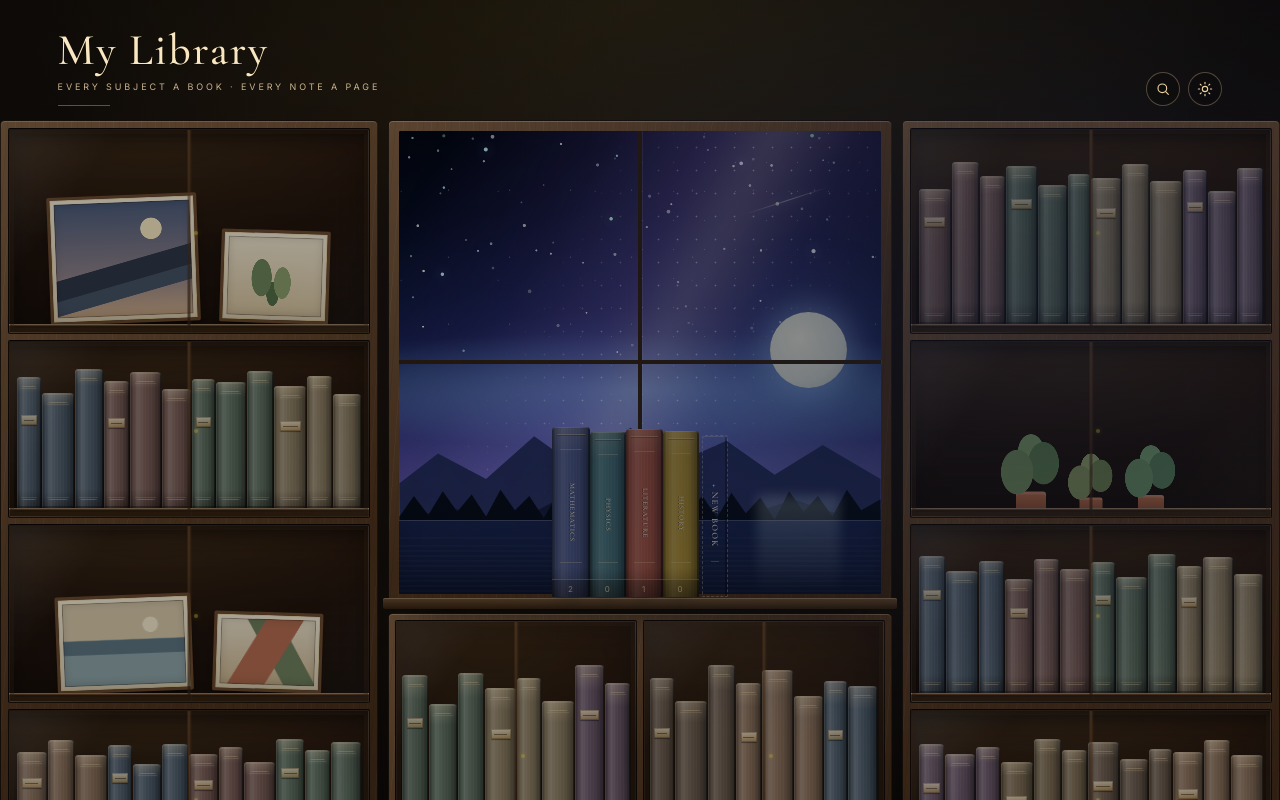
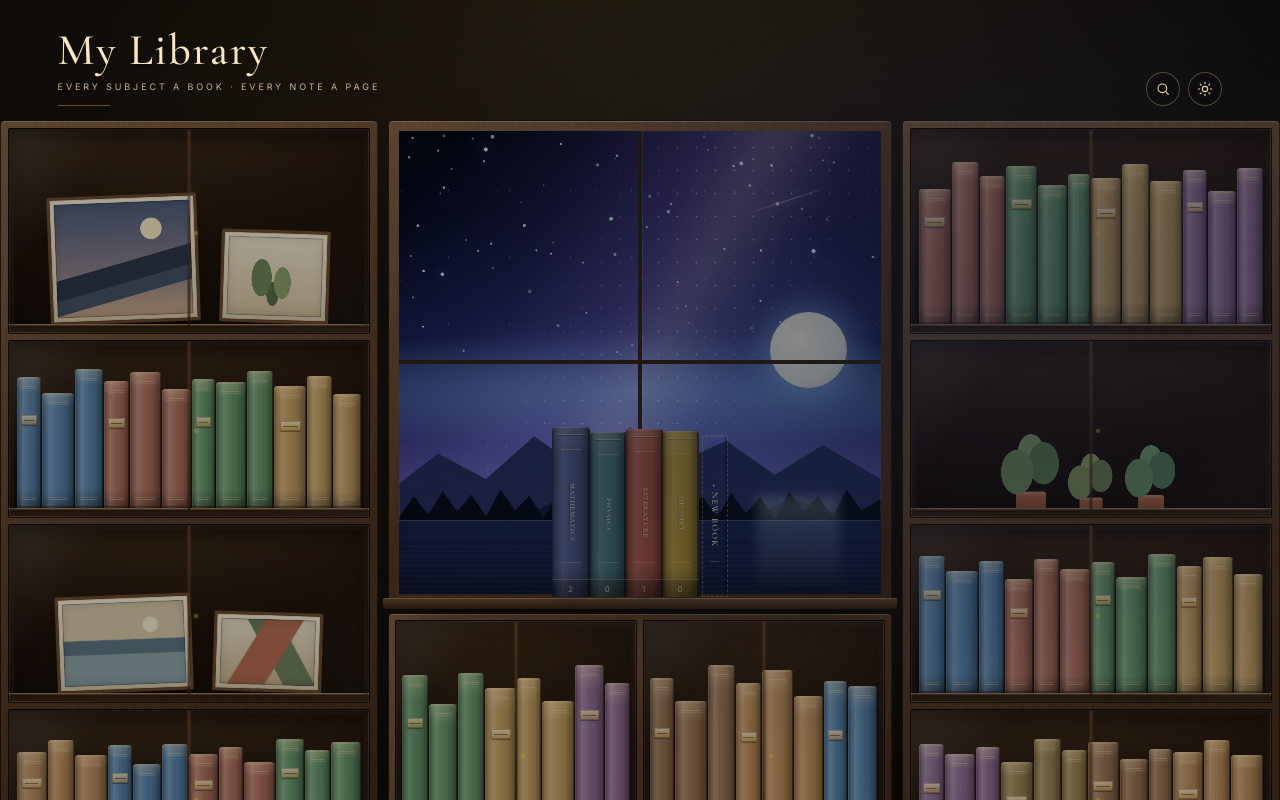
Before and after one commit to olcanaskar/my-library, a Next.js app: page / in a window 1280 px wide. Built offline with nearby package versions, Linux system fonts and the light colour scheme; a web font is replaced by a local one.

Commit message:
style: brighten the decorative book spines

```diff
--- a/app/globals.css
+++ b/app/globals.css
@@ -879,12 +879,12 @@ html[data-theme="dark"] .window-sill {
   background-image:
     linear-gradient(
       90deg,
-      rgba(12, 7, 3, 0.52) 0%,
-      rgba(12, 7, 3, 0.14) 8%,
-      rgba(255, 255, 255, 0.16) 25%,
-      rgba(255, 255, 255, 0.03) 47%,
-      rgba(0, 0, 0, 0.1) 72%,
-      rgba(0, 0, 0, 0.46) 100%
+      rgba(12, 7, 3, 0.42) 0%,
+      rgba(12, 7, 3, 0.1) 8%,
+      rgba(255, 255, 255, 0.18) 25%,
+      rgba(255, 255, 255, 0.04) 47%,
+      rgba(0, 0, 0, 0.08) 72%,
+      rgba(0, 0, 0, 0.38) 100%
     ),
     repeating-linear-gradient(
       90deg,
@@ -904,7 +904,7 @@ html[data-theme="dark"] .window-sill {
     inset 0 2px 0 rgba(244, 232, 205, 0.16),
     inset 0 -2px 0 rgba(12, 7, 3, 0.32),
     0 4px 6px -4px rgba(0, 0, 0, 0.65);
-  filter: saturate(0.92) contrast(1.03);
+  filter: saturate(1.06) brightness(1.04) contrast(1.02);
 }
 
 .dummy-book::before,
--- a/components/library/LibraryView.tsx
+++ b/components/library/LibraryView.tsx
@@ -231,14 +231,14 @@ export function LibraryView({
 }
 
 const DUMMY_COLORS = [
-  "#6d5a4a",
-  "#8a6d55",
-  "#4f5d6b",
-  "#7a5a52",
-  "#5b6b5a",
-  "#8c7a5c",
-  "#6a5566",
-  "#7d6a4f",
+  "#8f6a4b",
+  "#b08455",
+  "#53799b",
+  "#a36855",
+  "#628c62",
+  "#b8945a",
+  "#866586",
+  "#927b4c",
 ];
 // Background stock: cloth spines with raised brass bands and a few title
 // labels. The books flex to fill the shelf, so they keep real thickness at
```
